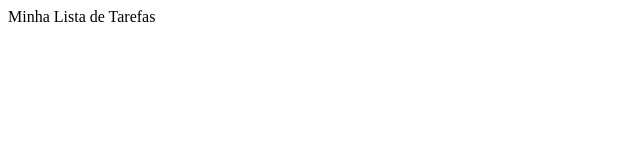
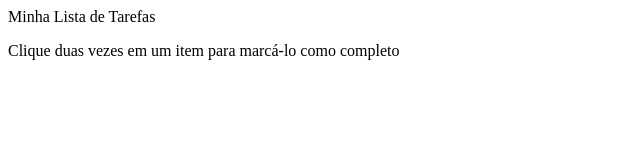
Before and after one commit to ronaferr/project-todo-list, a website: page index.html in a window 1280 px wide. Shown: the whole page, without its empty margins (0-640 px from the left). Drawn offline with Linux system fonts and the light colour scheme.

Commit message:
entrega requisito 2

```diff
--- a/index.html
+++ b/index.html
@@ -9,6 +9,9 @@
 <body>
     <header>
         Minha Lista de Tarefas
+        <p id="funcionamento">
+            Clique duas vezes em um item para marcá-lo como completo
+        </p>
     </header>
 
 </body>
```
